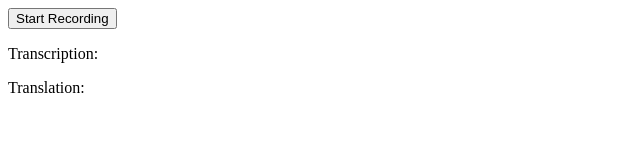
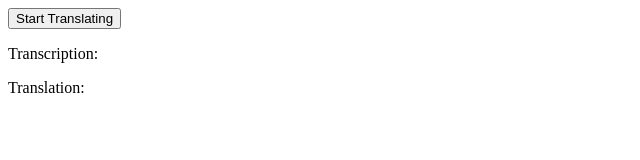
Before and after one commit to bilalsalman008/bayaantranslator, a plain HTML site: page index.html in a window 1280 px wide. Shown: the full height of the page, 0-640 px from the left. Drawn offline with Linux system fonts and the light colour scheme.

Commit message:
Update index.html

```diff
--- a/index.html
+++ b/index.html
@@ -141,7 +141,7 @@
 </head>
 <body>
     <div id="app">
-        <button id="startButton">Start Recording</button>
+        <button id="startButton">Start Translating</button>
         <p id="transcription">Transcription: </p>
         <p id="translation">Translation: </p>
     </div>
```
